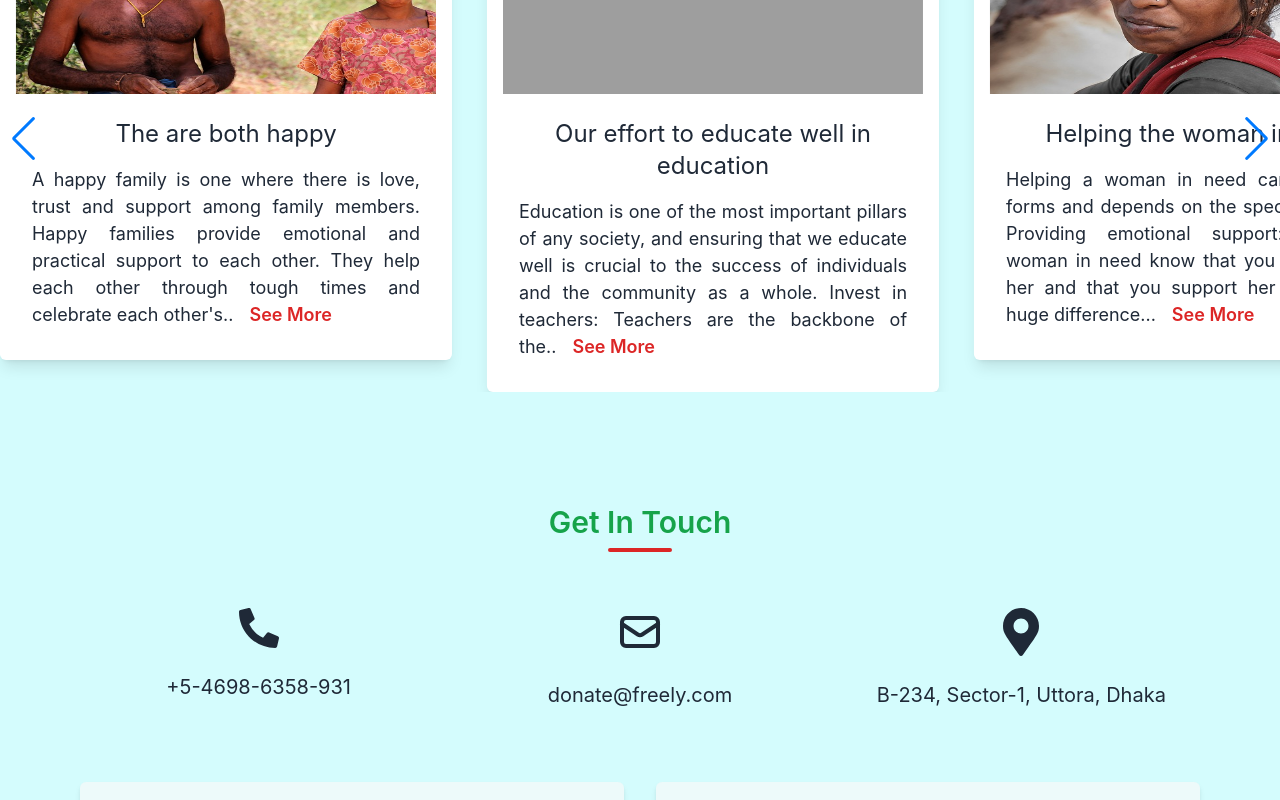
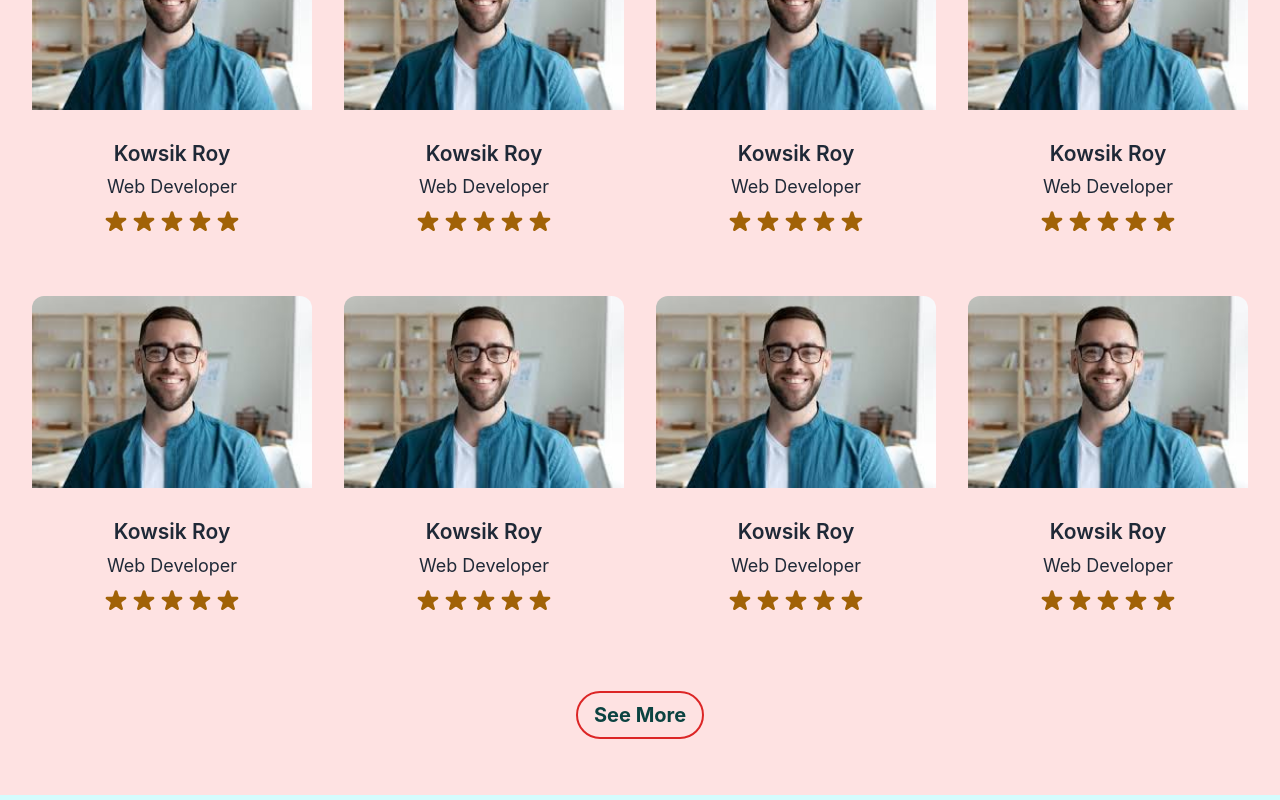
Before and after one commit to sadikul60/donate-freely, a React (Create React App) app: page / in a window 1280 px wide. Shown: the part 4700-5500 px from the top of the page. Built offline with nearby package versions, Linux system fonts and the light colour scheme; grey boxes are pictures that could not be loaded.

Commit message:
added regularDoners section

```diff
--- a/src/Pages/Home/ContactUs/ContactUs.jsx
+++ b/src/Pages/Home/ContactUs/ContactUs.jsx
@@ -23,7 +23,7 @@ const ContactUs = () => {
                             </div>
                             <div className="py-6">
                             <FaMapMarkerAlt className="w-12 h-12 mx-auto" />
-                                <p className="text-[20px] mt-6">B-234, Sector-1, Uttora, Dhaka</p>
+                                <p className="text-[20px] mt-6">Mohish Bazar, Sopura, Rajshahi.</p>
                                 {/* <p className="p-4">Or contact the Office directly. And get the information you need.</p> */}
                             </div>
                         </div>
--- a/src/Pages/Home/MainHome/MainHome.jsx
+++ b/src/Pages/Home/MainHome/MainHome.jsx
@@ -6,6 +6,7 @@ import DonatePlan from '../DonatePlan/DonatePlan';
 import DonationNow from '../DonationNow/DonationNow';
 import GiveThems from '../GiveThems/GiveThems';
 import MVC from '../MVC/MVC';
+import RegularDoners from '../RegularDoners/RegularDoners';
 import SuccessStories from '../SuccessStories/SuccessStories';
 import Support from '../SupportHumans/Support';
 
@@ -19,6 +20,7 @@ const MainHome = () => {
             <GiveThems />
             <MVC />
             <DonateFreely />
+            <RegularDoners />
             <SuccessStories />
             <ContactUs />
         </div>
--- /dev/null
+++ b/src/Pages/Home/RegularDoners/RegularDoner.jsx
@@ -0,0 +1,39 @@
+import React from 'react';
+import { motion } from 'framer-motion';
+import { HiStar } from 'react-icons/hi';
+
+const RegularDoner = ({item}) => {
+    const {img, name, title, details, rating} = item;
+
+    const buttonVariants = {
+        hover: {
+            scale: 1.1,
+            boxShadow: "0px 0px 25px #0b4341",
+            transition: {
+                duration: 0.6,
+                yoyo: Infinity
+            }
+        }
+    }
+    return (
+        <motion.div
+            variants={buttonVariants}
+            whileHover="hover"
+            className='text-center rounded-xl'>
+            <img className='w-full h-48 mx-auto rounded-t-xl mb-6' src={img} alt="" />
+            <div className='p-1'>
+                <h3 className='text-[21px] font-semibold mb-1'>{name}</h3>
+                <h4 className='text-[18px] mb-2'>{title}</h4>
+                <div className='flex justify-center mb-6 '>
+                    <HiStar className='w-7 h-7 text-yellow-700'></HiStar>
+                    <HiStar className='w-7 h-7 text-yellow-700'></HiStar>
+                    <HiStar className='w-7 h-7 text-yellow-700'></HiStar>
+                    <HiStar className='w-7 h-7 text-yellow-700'></HiStar>
+                    <HiStar className='w-7 h-7 text-yellow-700'></HiStar>
+                </div>
+            </div>
+        </motion.div>
+    );
+};
+
+export default RegularDoner;
--- /dev/null
+++ b/src/Pages/Home/RegularDoners/RegularDoners.jsx
@@ -0,0 +1,95 @@
+import React from 'react';
+import { Link } from 'react-router-dom';
+import doners1 from "../../../assets/images/doners1.jpg"
+import PrimaryButton from '../../../components/PrimaryButton/PrimaryButton';
+import RegularDoner from './RegularDoner';
+
+const RegularDoners = () => {
+    const data = [
+        {
+            id: 1,
+            img: doners1,
+            name: "Kowsik Roy",
+            title: "Web Developer",
+            rating: "star",
+            details: "email, facebook, linkedIn profile thakbe."
+        },
+        {
+            id: 2,
+            img: doners1,
+            name: "Kowsik Roy",
+            title: "Web Developer",
+            rating: "star",
+            details: "email, facebook, linkedIn profile thakbe."
+        },
+        {
+            id: 3,
+            img: doners1,
+            name: "Kowsik Roy",
+            title: "Web Developer",
+            rating: "star",
+            details: "email, facebook, linkedIn profile thakbe."
+        },
+        {
+            id: 3,
+            img: doners1,
+            name: "Kowsik Roy",
+            title: "Web Developer",
+            rating: "star",
+            details: "email, facebook, linkedIn profile thakbe."
+        },
+        {
+            id: 3,
+            img: doners1,
+            name: "Kowsik Roy",
+            title: "Web Developer",
+            rating: "star",
+            details: "email, facebook, linkedIn profile thakbe."
+        },
+        {
+            id: 3,
+            img: doners1,
+            name: "Kowsik Roy",
+            title: "Web Developer",
+            rating: "star",
+            details: "email, facebook, linkedIn profile thakbe."
+        },
+        {
+            id: 3,
+            img: doners1,
+            name: "Kowsik Roy",
+            title: "Web Developer",
+            rating: "star",
+            details: "email, facebook, linkedIn profile thakbe."
+        },
+        {
+            id: 3,
+            img: doners1,
+            name: "Kowsik Roy",
+            title: "Web Developer",
+            rating: "star",
+            details: "email, facebook, linkedIn profile thakbe."
+        },
+    ]
+    return (
+        <section className='bg-red-100 py-14'>
+            <h2 className='text-3xl text-green-600 font-semibold text-center'>Regular Doners</h2>
+            <div className='border-2 border-red-600 w-16 mx-auto mb-8 mt-2 rounded'></div>
+            <div className='grid grid-cols-1 md:grid-cols-3 xl:grid-cols-4 p-8 gap-8'>
+                {
+                    data.map(item => <RegularDoner
+                        key={item?.id}
+                        item={item}
+                    ></RegularDoner>)
+                }
+            </div>
+            <div className='ml-[40%] xl:ml-[45%] mt-4'>
+                <Link >
+                    <PrimaryButton className=" pt-8">See More</PrimaryButton>
+                </Link>
+            </div>
+        </section>
+    );
+};
+
+export default RegularDoners;
```
Also changed, not shown: src/assets/images/doners1.jpg (added).
